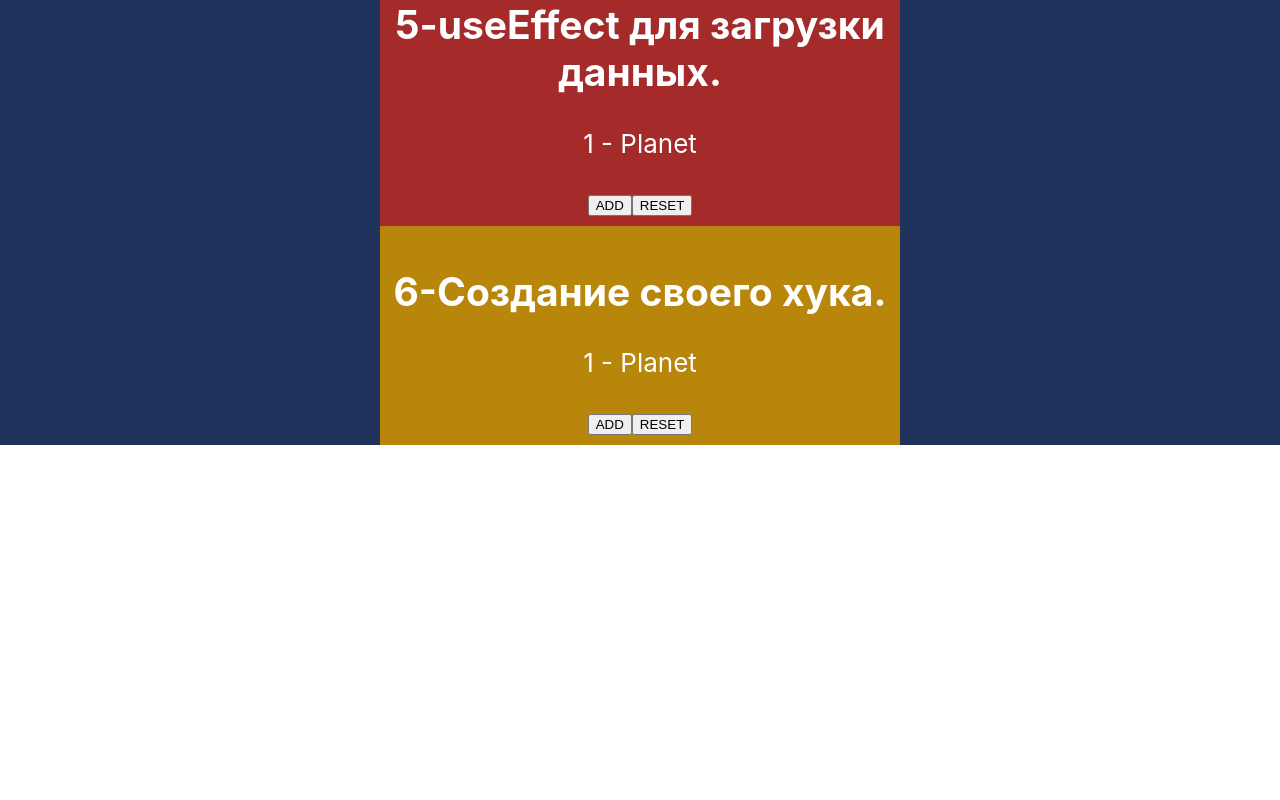
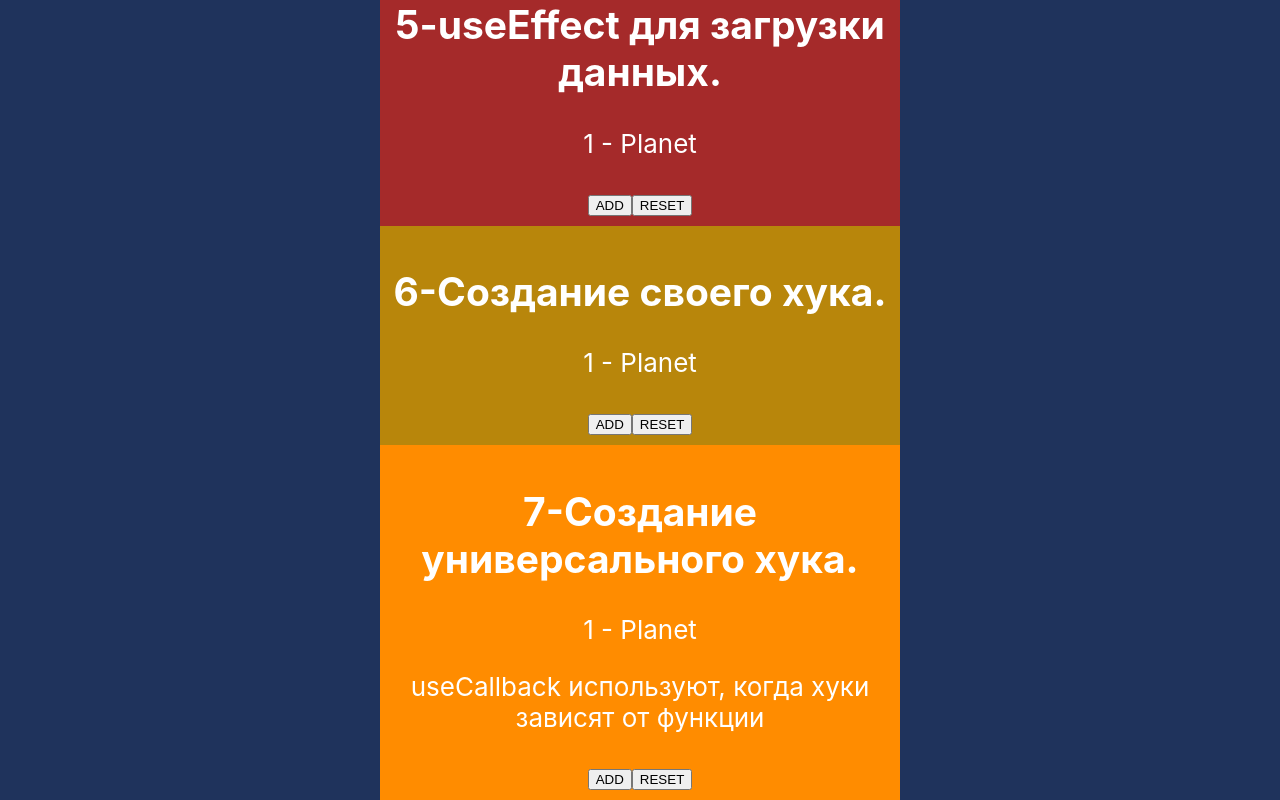
Before and after one commit to ybeliaev/for-react-test, a React (Create React App) app: page / in a window 1280 px wide. Shown: the part 885-1685 px from the top of the page. Before the commit the page ends 1330 px from the top, so only its background shows below. Built offline with nearby package versions, Linux system fonts and the light colour scheme; no server answers.

Commit message:
usecallback

```diff
--- a/src/App.jsx
+++ b/src/App.jsx
@@ -8,6 +8,7 @@ import {EffectComponent} from "./components/3-useEffect"
 import {Notification} from "./components/4-useEffect"
 import {PlanetInfo} from "./components/5-useEffect"
 import {PlanetInfoHook} from "./components/6-create_hook"
+import {PlanetInfoHookUniversal} from "./components/7-useMemo&Callback"
 
 
 function App() {
@@ -22,6 +23,7 @@ function App() {
           <Notification />
           <PlanetInfo />
           <PlanetInfoHook/>
+          <PlanetInfoHookUniversal />
       </header>
     </div>
   );
--- /dev/null
+++ b/src/components/7-useMemo&Callback.jsx
@@ -0,0 +1,44 @@
+import React, { useState, useEffect } from "react"
+import { useCallback } from "react"
+
+const getPlanet = id => {
+    return (
+        fetch(`http://swapi.dev/api/planets/${id}/`)
+        .then(res => res.json())
+        .then(data => data)
+    )
+
+}
+// хук получающий данные из любой ассинхронной функции возвращающей промис
+const useRequest = request => {
+    const [dataState, setDataState] = useState(null)
+    useEffect(()=>{
+        let cancelled = false
+        request()
+        .then(data => !cancelled && setDataState(data))
+        return () => cancelled = true
+    }, [request])
+    return dataState
+}
+// хотя request - функция, всё равно [request]
+
+const usePlanetInfo = (id) => {
+    const request = useCallback(() => getPlanet(id), [id])
+    // если id не изменится, то useCallback сохранит ссылку на старую ф-ию
+    // без этого функция будет пересоздаваться
+    return useRequest(request)
+}
+
+export const PlanetInfoHookUniversal = () => {
+    const [id, setID] = useState(1)
+    const data = usePlanetInfo(id)
+    return(
+        <div style={{backgroundColor:"DarkOrange", padding: 10, width: '100%'}}>
+        <h2>7-Создание универсального хука.</h2>
+        <p>{id} -  Planet </p>
+        <p>useCallback используют, когда хуки зависят от функции</p>
+        <button onClick = {()=>{setID(i => i + 1)}}>ADD</button>
+        <button onClick = {()=>{setID(i => i = 1)}}>RESET</button>
+    </div>
+    )
+}
```
